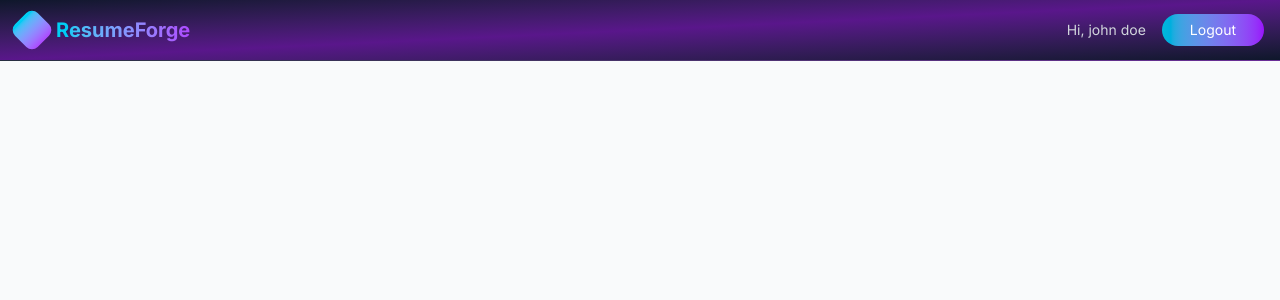
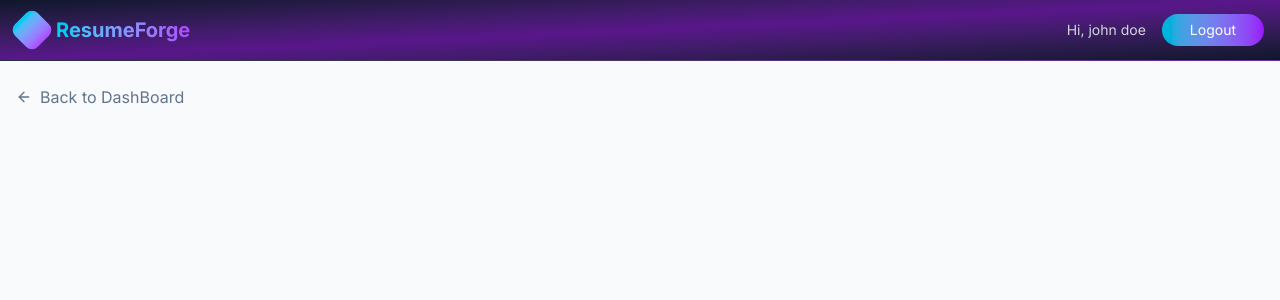
Before and after one commit to adil-aad/propel-resume-builder, a React (Vite) app in the folder client/: page /app/builder/1 in a window 1280 px wide. Shown: the top 300 px of the page. Built offline with nearby package versions, Linux system fonts and the light colour scheme.

Commit message:
Add back navigation link to Resume page for improved user experience

```diff
--- a/client/src/pages/Resume.jsx
+++ b/client/src/pages/Resume.jsx
@@ -1,6 +1,7 @@
 import React, { useEffect, useState } from 'react'
-import { useParams } from 'react-router-dom'
+import { Link, useParams } from 'react-router-dom'
 import { dummyResumeData } from '../assets/assets'
+import { ArrowLeftIcon } from 'lucide-react'
 
 const Resume = () => {
 
@@ -33,7 +34,11 @@ const Resume = () => {
   }, [])
   return (
     <div>
-
+      <div className='max-w-7xl mx-auto px-4 py-6'>
+        <Link to={'/app'} className='inline-flex gap-2 items-center text-slate-500 hover:text-slate-700 transition-all'>
+          <ArrowLeftIcon className='size-4'/> Back to DashBoard
+        </Link>
+      </div>
     </div>
   )
 }
```
